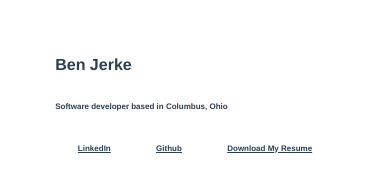
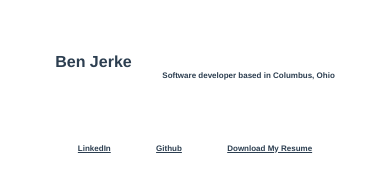
Before and after one commit to BenJerke/personal-site, a Vue app in the folder brj-personal-site/: page / in a window 390 px wide. Shown: the top 174 px of the page. Built offline with nearby package versions, Linux system fonts and the light colour scheme.

Commit message:
mobile landscape layout fixed

```diff
--- a/brj-personal-site/src/components/Header.vue
+++ b/brj-personal-site/src/components/Header.vue
@@ -1,9 +1,8 @@
 <template>
       <header>
           <h1>Ben Jerke</h1>
-          <span class="break"></span>
+            <span class="break"></span>
           <h4>Software developer based in Columbus, Ohio </h4>
-
       </header>
 </template>
 
@@ -13,18 +12,29 @@ export default {
 }
 </script>
 
-<style>
-    header{
+<style scoped>
+    /* header{
         display: flex;
         justify-content: flex-start;
         align-items: flex-end;
         flex-wrap: wrap;
-        margin-bottom: 0%;
     }
     .break {
         flex-basis: 100%;
         height: 0;
     }
+    @media only screen and (max-width: 768px){
+        header{
+            display: flex;
+            flex-direction: row;
+        }
+        .break{
+            display: none;
+        }
+        h4{
+            order: 2;
+            justify-self: flex-end;
+        }
 
-
+    } */
 </style>
--- a/brj-personal-site/src/components/Main.vue
+++ b/brj-personal-site/src/components/Main.vue
@@ -34,7 +34,7 @@ export default {
 }
 </script>
 
-<style>
+<style scoped>
 
     .post-window::-webkit-scrollbar{
         display: none;
--- a/brj-personal-site/src/views/Home.vue
+++ b/brj-personal-site/src/views/Home.vue
@@ -55,6 +55,7 @@ export default {
         border-bottom: 1px solid black ;
         /* border-bottom: 1px solid black; */
         grid-area: header;
+
     }
 
     #navbar{
@@ -84,22 +85,31 @@ export default {
 
     @media only screen and (max-width: 768px){
         .thing-container{
-            grid-template-columns: .25fr 1fr;
-            grid-template-rows: 10vh 5vh 50vh 50vh;
+            grid-template-columns: 1fr .25fr;
+            grid-template-rows: 16vh 5vh 50vh 50vh;
             grid-template-areas: "header header"
                                  "navbar navbar"
-                                 "rightPanel main"
-                                 "leftPanel main";
+                                 "main rightPanel"
+                                 "main leftPanel";
 
+        }
+        .thing-container #header.gridling{
+            margin-bottom: 1rem;
         }
         body{
             font-size: .75rem;
         }
         #header{
-            grid-area: header;
+            display: flex;
+            justify-content: space-between;
+            align-items: flex-start;
+        }
+        #header h4{
+            text-align: start;
+            margin-bottom: 0;
+            margin-top: 1.8rem;
         }
         #navbar{
-            grid-area: navbar;
             margin-top: 5px;
             margin-bottom: 5px;
         }
```
